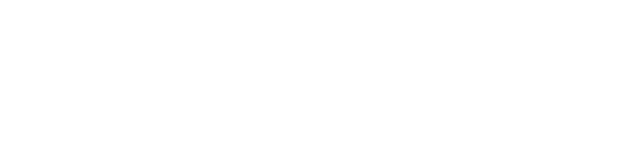
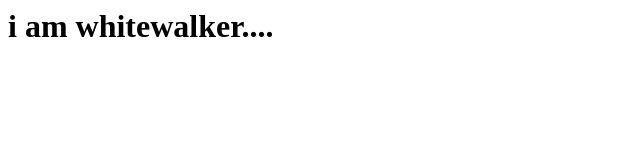
Before and after one commit to koldplay/koldplay.github.io, a plain HTML site: page index.html in a window 1280 px wide. Shown: the whole page, without its empty margins (0-640 px from the left). Drawn offline with Linux system fonts and the light colour scheme.

Commit message:
Update index.html

```diff
--- a/index.html
+++ b/index.html
@@ -1,10 +1,10 @@
 <DocType! html>
 <html>
 <head>
+</head>
 
-</head>
 <body>
-
+<h1>i am whitewalker....</h1>
 </body>
 
 </html>
```
